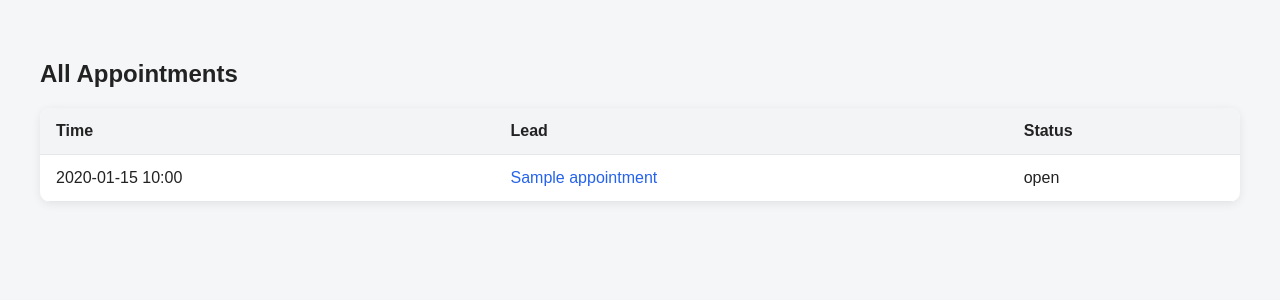
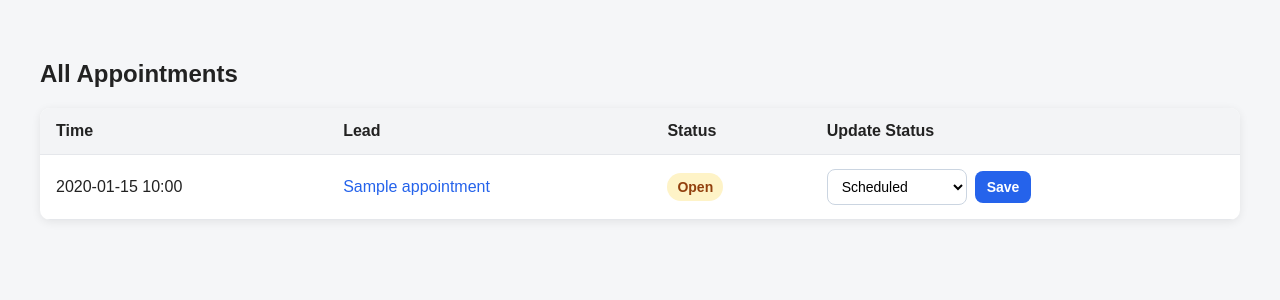
Before and after one commit to andriisyniuchenko/auto_dealer_crm, a FastAPI app: template app/templates/appointments.html in a window 1280 px wide. Shown: the part 130-430 px from the top of the page. Run offline with FastAPI, Linux system fonts and the light colour scheme; the template is opened without the code that fills it: most values are stand-ins (such as "Sample title", 1, 10 or a date in 2020); parts of the project's set-up code (start-up, migrations or seed data) failed here and were passed over.

Commit message:
Add appointment status update UI and appointments management page

```diff
--- a/app/static/style.css
+++ b/app/static/style.css
@@ -267,3 +267,29 @@ button:hover {
 .btn-edit:hover {
     background: #1d4ed8;
 }
+
+.inline-status-form {
+    display: flex;
+    align-items: center;
+    gap: 8px;
+    margin: 0;
+    padding: 0;
+    background: transparent;
+    box-shadow: none;
+    max-width: none;
+    width: auto;
+}
+
+.inline-status-form select {
+    margin: 0;
+    width: auto;
+    min-width: 140px;
+    font-size: 14px;
+    padding: 8px 10px;
+}
+
+.save-btn {
+    width: auto;
+    padding: 8px 12px;
+    font-size: 14px;
+}
--- a/app/templates/appointments.html
+++ b/app/templates/appointments.html
@@ -11,18 +11,64 @@
             <th>Time</th>
             <th>Lead</th>
             <th>Status</th>
+            <th>Update Status</th>
         </tr>
     </thead>
+
     <tbody>
         {% for appointment in appointments %}
         <tr>
-            <td>{{ appointment.appointment_at.strftime("%Y-%m-%d %H:%M") }}</td>
-                <td>
-                    <a href="/api/v1/leads-page/{{ appointment.lead_id }}">
-                        {{ appointment.lead_name }}
-                    </a>
-                </td>
-            <td>{{ appointment.status }}</td>
+
+            <td>
+                {{ appointment.appointment_at.strftime("%Y-%m-%d %H:%M") }}
+            </td>
+
+            <td>
+                <a href="/api/v1/leads-page/{{ appointment.lead_id }}">
+                    {{ appointment.lead_name }}
+                </a>
+            </td>
+
+            <td>
+                <span class="status-badge status-{{ appointment.status }}">
+                    {{ appointment.status }}
+                </span>
+            </td>
+
+            <td>
+                <form method="post"
+                      action="/api/v1/appointments-page/{{ appointment.lead_id }}/{{ appointment.id }}/update"
+                      class="inline-status-form">
+
+                    <select name="status">
+                        <option value="scheduled"
+                            {% if appointment.status == "scheduled" %}selected{% endif %}>
+                            Scheduled
+                        </option>
+
+                        <option value="confirmed"
+                            {% if appointment.status == "confirmed" %}selected{% endif %}>
+                            Confirmed
+                        </option>
+
+                        <option value="cancelled"
+                            {% if appointment.status == "cancelled" %}selected{% endif %}>
+                            Cancelled
+                        </option>
+
+                        <option value="no_show"
+                            {% if appointment.status == "no_show" %}selected{% endif %}>
+                            No Show
+                        </option>
+                    </select>
+
+                    <button type="submit" class="save-btn">
+                        Save
+                    </button>
+
+                </form>
+            </td>
+
         </tr>
         {% endfor %}
     </tbody>
@@ -31,4 +77,5 @@
 {% if not appointments %}
 <p>No appointments.</p>
 {% endif %}
+
 {% endblock %}
```
Also changed, not shown: app/api/v1/endpoints/pages.py (+20 -1 lines).
